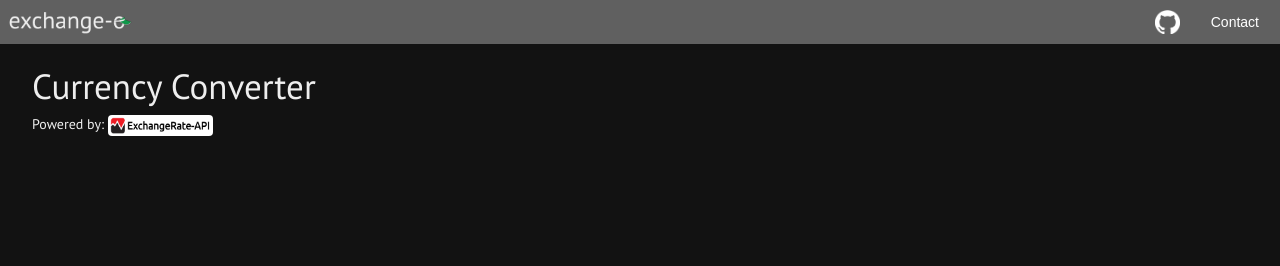
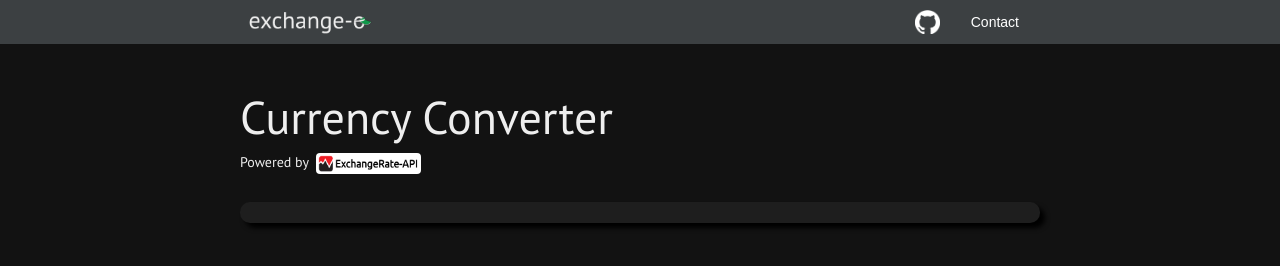
Before and after one commit to cameronabel/exchange-o, a website built with webpack: page src/index.html in a window 1280 px wide. Built offline with nearby package versions, Linux system fonts and the light colour scheme.

Commit message:
css margin tweaks and empty rate box

```diff
--- a/src/css/styles.css
+++ b/src/css/styles.css
@@ -17,8 +17,14 @@ body {
 nav {
   display: flex;
   align-items: center;
-  background-color: rgb(96, 96, 96);
+  background-color: #3c4042;
   margin-bottom: 1.5em;
+  min-width: 840px;
+}
+
+#nav-pad {
+  width: calc(50% - 400px);
+  min-width: 2.5%;
 }
 
 #nav-logo{
@@ -29,6 +35,7 @@ nav {
 #gh-logo{
   width: 2.2em;
   padding: .2em;
+  left: 800px;
 }
 
 .to-right {
@@ -53,4 +60,22 @@ nav {
 #page {
   width: 95%;
   margin: auto;
+  max-width: 800px;
 }
+
+h1 {
+  margin-top: 1em;
+  font-size: 46px;
+}
+
+figure {
+  margin-bottom: 2em;
+}
+
+#rate-box {
+  width: 100%;
+  border-radius: 10px;
+  background-color: #1E1E1E;
+  box-shadow: 5px 5px 5px black;
+  min-width: 800px;
+}
--- a/src/index.html
+++ b/src/index.html
@@ -8,16 +8,22 @@
 </head>
 <body>
   <nav>
+    <span id="nav-pad">&#8203</span>
     <a href="index.html"><img id="nav-logo" src="./assets/images/logo.png" alt="nav-bar-logo"/></a>
-    <a href="https://github.com/cameronabel/exchange-o" class="to-right nav-link"><img id="gh-logo" src="./assets/images/github-mark-white.png"></a>
+    <a href="https://github.com/cameronabel/exchange-o" class="to-right nav-link" target="_blank"><img id="gh-logo" src="./assets/images/github-mark-white.png"></a>
     <a href="mailto:cameronabel@gmail.com" class="nav-link">Contact</a>
+    <span id="nav-pad">&#8203</span>
   </nav>
   <div id="page">
     <h1>Currency Converter</h1>
     <figure>
-      <caption>Powered by:</caption>
-      <a href="https://www.exchangerate-api.com/"><img id="api-logo" src="./assets/images/api-logo.png"></a>
+      <caption>Powered by&nbsp;</caption>
+      <a href="https://www.exchangerate-api.com/" target="_blank"><img id="api-logo" src="./assets/images/api-logo.png"></a>
     </figure>
+    <div id="rate-box">
+
+      &#8203
+    </div>
   </div> <!-- end page -->
 </body>
 </html>
```
